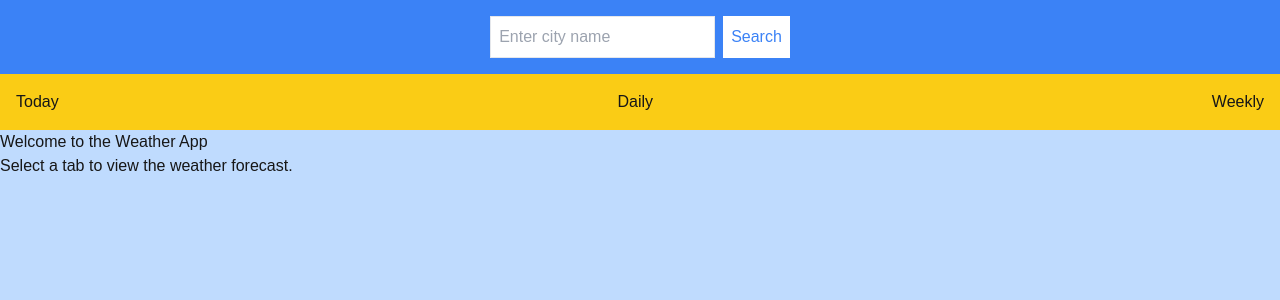
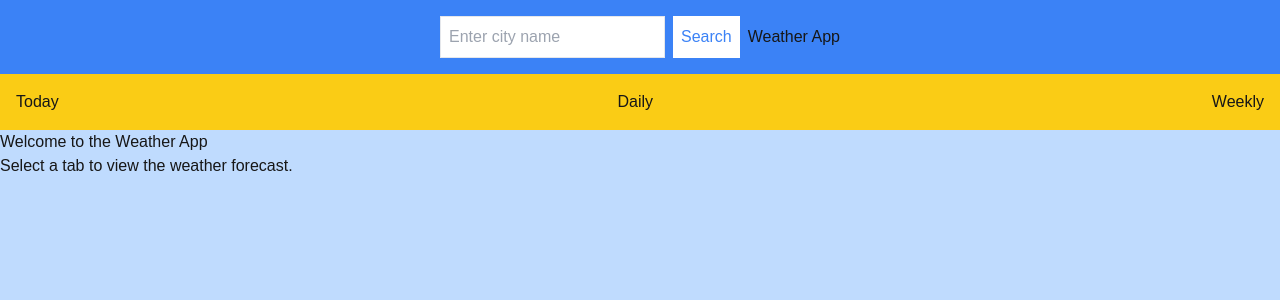
Before and after one commit to remre/weatheryesterday, a Next.js app: page / in a window 1280 px wide. Shown: the top 300 px of the page. Built offline with nearby package versions, Linux system fonts and the light colour scheme.

Commit message:
feat show current location in header bar

```diff
--- a/src/components/HeaderBar/HeaderBar.tsx
+++ b/src/components/HeaderBar/HeaderBar.tsx
@@ -1,8 +1,12 @@
 'use client';
 import React, { useState } from 'react';
+import { faLocationDot } from '@fortawesome/free-solid-svg-icons';
+
 import { useWeather } from '@/context/WeatherContext';
 import { useRouter } from 'next/navigation';
+import { FontAwesomeIcon } from '@fortawesome/react-fontawesome';
 const HeaderBar = () => {
+  const { locationData } = useWeather();
   const router = useRouter();
   const [city, setCity] = useState('');
   const { fetchWeather } = useWeather();
@@ -18,7 +22,7 @@ const HeaderBar = () => {
   };
 
   return (
-    <header className="bg-blue-500 p-4">
+    <header className="bg-blue-500 p-4 flex flex-row space-x-2 items-center justify-center">
       <form onSubmit={handleSubmit} className="flex justify-center">
         <input
           type="text"
@@ -31,6 +35,16 @@ const HeaderBar = () => {
           Search
         </button>
       </form>
+      {locationData ? (
+        <div>
+          <div>
+            <FontAwesomeIcon icon={faLocationDot} size="lg" className="mx-2" />
+            {locationData.name}, {locationData.country}
+          </div>
+        </div>
+      ) : (
+        <h1>Weather App</h1>
+      )}
     </header>
   );
 };
--- a/src/components/WeeklyWeather/WeeklyWeather.tsx
+++ b/src/components/WeeklyWeather/WeeklyWeather.tsx
@@ -2,8 +2,9 @@ import React from 'react';
 
 interface DailyData {
   dt: number;
-  temp: { day: number; night: number };
+  temp: { day: number; night: number; min: number; max: number };
   weather: { description: string; main: string }[];
+  rain: number;
 }
 
 interface WeeklyWeatherProps {
@@ -17,6 +18,7 @@ const WeeklyWeather: React.FC<WeeklyWeatherProps> = ({ dailyData }) => {
       <ul>
         {dailyData.slice(0, 7).map((day, index) => {
           const date = new Date(day.dt * 1000).toLocaleDateString();
+          const rainAmount = day.rain ? `${day.rain} mm/h` : `No rain`;
           return (
             <li key={index}>
               <p>
@@ -28,6 +30,9 @@ const WeeklyWeather: React.FC<WeeklyWeatherProps> = ({ dailyData }) => {
               <p>
                 <strong>Conditions:</strong> {day.weather[0].description} ({day.weather[0].main})
               </p>
+              <p>
+                <strong>Rain:</strong> {rainAmount}
+              </p>
             </li>
           );
         })}
--- a/src/context/WeatherContext.tsx
+++ b/src/context/WeatherContext.tsx
@@ -17,9 +17,15 @@ interface WeatherData {
     weather: { description: string; main: string }[];
   }[];
 }
+interface LocationData {
+  name: string;
+  state: string;
+  country: string;
+}
 
 interface WeatherContextProps {
   weatherData: WeatherData | null;
+  locationData: LocationData | null;
   setWeatherData: React.Dispatch<React.SetStateAction<WeatherData | null>>;
   fetchWeather: (city: string) => Promise<void>;
   loading: boolean;
@@ -30,6 +36,7 @@ const WeatherContext = createContext<WeatherContextProps | undefined>(undefined)
 
 export const WeatherProvider: React.FC<{ children: ReactNode }> = ({ children }) => {
   const [weatherData, setWeatherData] = useState<WeatherData | null>(null);
+  const [locationData, setLocationData] = useState<LocationData | null>(null);
   const [loading, setLoading] = useState(false);
   const [error, setError] = useState<string | null>(null);
 
@@ -38,9 +45,10 @@ export const WeatherProvider: React.FC<{ children: ReactNode }> = ({ children })
     setError(null);
 
     try {
-      const { lat, lon } = await fetchGeoData(city);
+      const { lat, lon, name, state, country } = await fetchGeoData(city);
       const data = await fetchWeatherData(lat, lon);
       setWeatherData(data);
+      setLocationData({ name, state, country });
     } catch (err: any) {
       setError(err.message);
     } finally {
@@ -49,7 +57,9 @@ export const WeatherProvider: React.FC<{ children: ReactNode }> = ({ children })
   };
 
   return (
-    <WeatherContext.Provider value={{ weatherData, setWeatherData, fetchWeather, loading, error }}>
+    <WeatherContext.Provider
+      value={{ weatherData, locationData, setWeatherData, fetchWeather, loading, error }}
+    >
       {children}
     </WeatherContext.Provider>
   );
--- a/src/services/apigeo.ts
+++ b/src/services/apigeo.ts
@@ -24,6 +24,6 @@ export async function fetchGeoData(city: string) {
     throw new Error('City not found');
   }
 
-  const { lat, lon } = data[0]; // Get the latitude and longitude of the city
-  return { lat, lon };
+  const { lat, lon, name, state, country } = data[0]; // Get the latitude and longitude of the city
+  return { lat, lon, name, state, country };
 }
```
